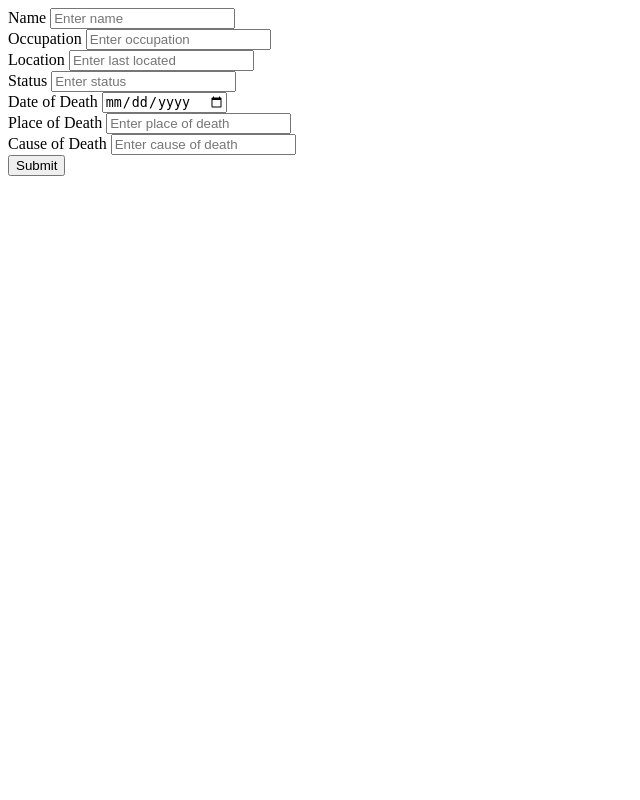
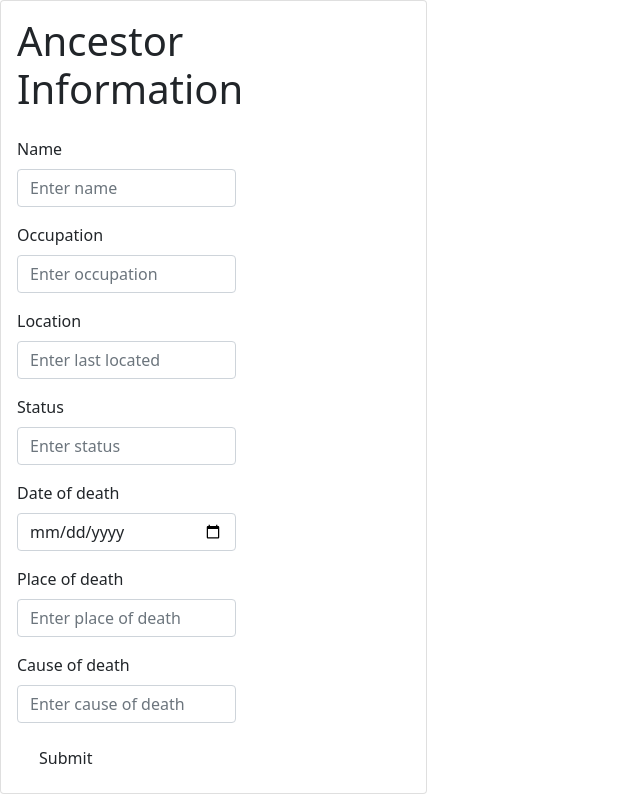
Before and after one commit to awura-afram/mapyourancestors, a PHP site: page /adminn.php in a window 1280 px wide. Shown: the whole page, without its empty margins (0-640 px from the left). Run offline with PHP 8.4, Linux system fonts and the light colour scheme; some libraries are stand-ins or nearby versions.

Commit message:
Update adminn.php

```diff
--- a/adminn.php
+++ b/adminn.php
@@ -40,63 +40,58 @@ include 'connect.php';
     <meta name="viewport" content="width=device-width, initial-scale=1">
 
     <!-- Bootstrap CSS -->
-    <link href="https://cdn.jsdelivr.net/npm/bootstrap@5.1.3/dist/css/bootstrap.min.css">
+    <link href="https://cdn.jsdelivr.net/npm/bootstrap@5.0.2/dist/css/bootstrap.min.css" rel="stylesheet" integrity="sha384-EVSTQN3/azprG1Anm3QDgpJLIm9Nao0Yz1ztcQTwFspd3yD65VohhpuuCOmLASjC" crossorigin="anonymous">
+    <script src="https://kit.fontawesome.com/0594667512.js" crossorigin="anonymous"></script>
+    <link rel="stylesheet" href="admin.css">
 
-    <title>Operation</title>
   </head>
+
   <body>
-    <div class="container my-5">
-    <form action="" method="post">
-        <div class="col-md-6 form group mt-3 mt-md-0">
-             <label for=>Name</label>
-             <input type="text" name="name"class="form-control"
-            placeholder="Enter name" autocomplete="off">
+    <div class="card col-4 " id="login-card">
+      <div class="card-body">
+        <form class="row g-9" method= 'POST' action= "./login.php">
+        <h1>Ancestor Information</h1>
+      <div class="col-lg-7">
+        <!-- <form action="forms/login.php" method="post" role="form" class="php-email-form"> -->
+        <div class="row">
+        <div class="form-group mt-3">
+        <label for="name" class="form-label">Name</label>
+            <input type="text" class="form-control" name="name" id="name" placeholder="Enter name" required>
         </div>
+        <div class="form-group mt-3">
+        <label for="occupation" class="form-label">Occupation</label>
+            <input type="text" class="form-control" name="occupation" id="occupation" placeholder="Enter occupation" required>
+        </div>
+        <div class="form-group mt-3">
+        <label for="location" class="form-label">Location</label>
+            <input type="text" class="form-control" name="location" id="location" placeholder="Enter last located" required>
+        </div>
+        <div class="form-group mt-3">
+        <label for="status" class="form-label">Status</label>
+            <input type="text" class="form-control" name="status" id="status" placeholder="Enter status" required>
+        </div>
+        <div class="form-group mt-3">
+        <label for="dateofdeath" class="form-label">Date of death</label>
+            <input type="date" class="form-control" name="dateofdeath" id="dateofdeath" placeholder="Enter date of death" required>
+        </div>
+        <div class="form-group mt-3">
+        <label for="placeofdeath" class="form-label">Place of death</label>
+            <input type="text" class="form-control" name="placeofdeath" id="placeofdeath" placeholder="Enter place of death" required>
+        </div>
+          <div class="form-group mt-3">
+          <label for="causeofdeath" class="form-label">Cause of death</label>
+            <input type="text" class="form-control" name="causeofdeath" id="causeofdeath" placeholder="Enter cause of death" required>
+          </div>
+        <div class="col-md-6 form-group mt-3 mt-md-6 text-center"><input type="submit" name="Submit" class="btn" value="Submit"></div>
+      </form>
+    </div>
+    <!-- Option 1: Bootstrap Bundle with Popper -->
+    <script src="https://cdn.jsdelivr.net/npm/bootstrap@5.0.2/dist/js/bootstrap.bundle.min.js" integrity="sha384-MrcW6ZMFYlzcLA8Nl+NtUVF0sA7MsXsP1UyJoMp4YLEuNSfAP+JcXn/tWtIaxVXM" crossorigin="anonymous"></script>
 
-        <div class="col-md-6 form group mt-3 mt-md-0">
-            <label for=>Occupation</label>
-            <input type="text" name="occupation" class="form-control"
-            placeholder="Enter occupation" autocomplete="off">
-        </div>
-
-        <div class="col-md-6 form group mt-3 mt-md-0">
-            <label for=>Location</label>
-            <input type="text" name="location" class="form-control"
-            placeholder="Enter last located" autocomplete="off">
-         </div>
-
-        <div class="col-md-6 form group mt-3 mt-md-0">
-            <label for=>Status</label>
-            <input type="text" name="status" class="form-control"
-            placeholder="Enter status" autocomplete="off">
-        </div>
-
-        <div class="col-md-6 form group mt-3 mt-md-0">
-            <label for=>Date of Death</label>
-            <input type="date" name="dateofdeath" class="form-control"
-            placeholder="Enter date of death"  autocomplete="off">
-        </div>
-
-        <div class="col-md-6 form group mt-3 mt-md-0">
-            <label for=>Place of Death</label>
-            <input type="text" name="placeofdeath" class="form-control"
-            placeholder="Enter place of death" autocomplete="off">
-        </div>
-
-        <div class="col-md-6 form group mt-3 mt-md-0">
-            <label for=>Cause of Death</label>
-            <input type="text" name="causeofdeath" class="form-control"
-            placeholder="Enter cause of death" autocomplete="off">
-        </div>
-
-        <button type="submit" name="submit" class= "btn btn-primary">Submit</button>
-
-        <!-- <button type ="submit" class="btn btn-primary" name="submit" style="text-decoration: none; color: #fff;">Submit</button> -->
-    </form>
-
-  </div>
-
-
-
-  </body>
+    <!-- Option 2: Separate Popper and Bootstrap JS -->
+    <!--
+    <script src="https://cdn.jsdelivr.net/npm/@popperjs/core@2.9.2/dist/umd/popper.min.js" integrity="sha384-IQsoLXl5PILFhosVNubq5LC7Qb9DXgDA9i+tQ8Zj3iwWAwPtgFTxbJ8NT4GN1R8p" crossorigin="anonymous"></script>
+    <script src="https://cdn.jsdelivr.net/npm/bootstrap@5.0.2/dist/js/bootstrap.min.js" integrity="sha384-cVKIPhGWiC2Al4u+LWgxfKTRIcfu0JTxR+EQDz/bgldoEyl4H0zUF0QKbrJ0EcQF" crossorigin="anonymous"></script>
+    -->
+   </body>
 </html>
```
